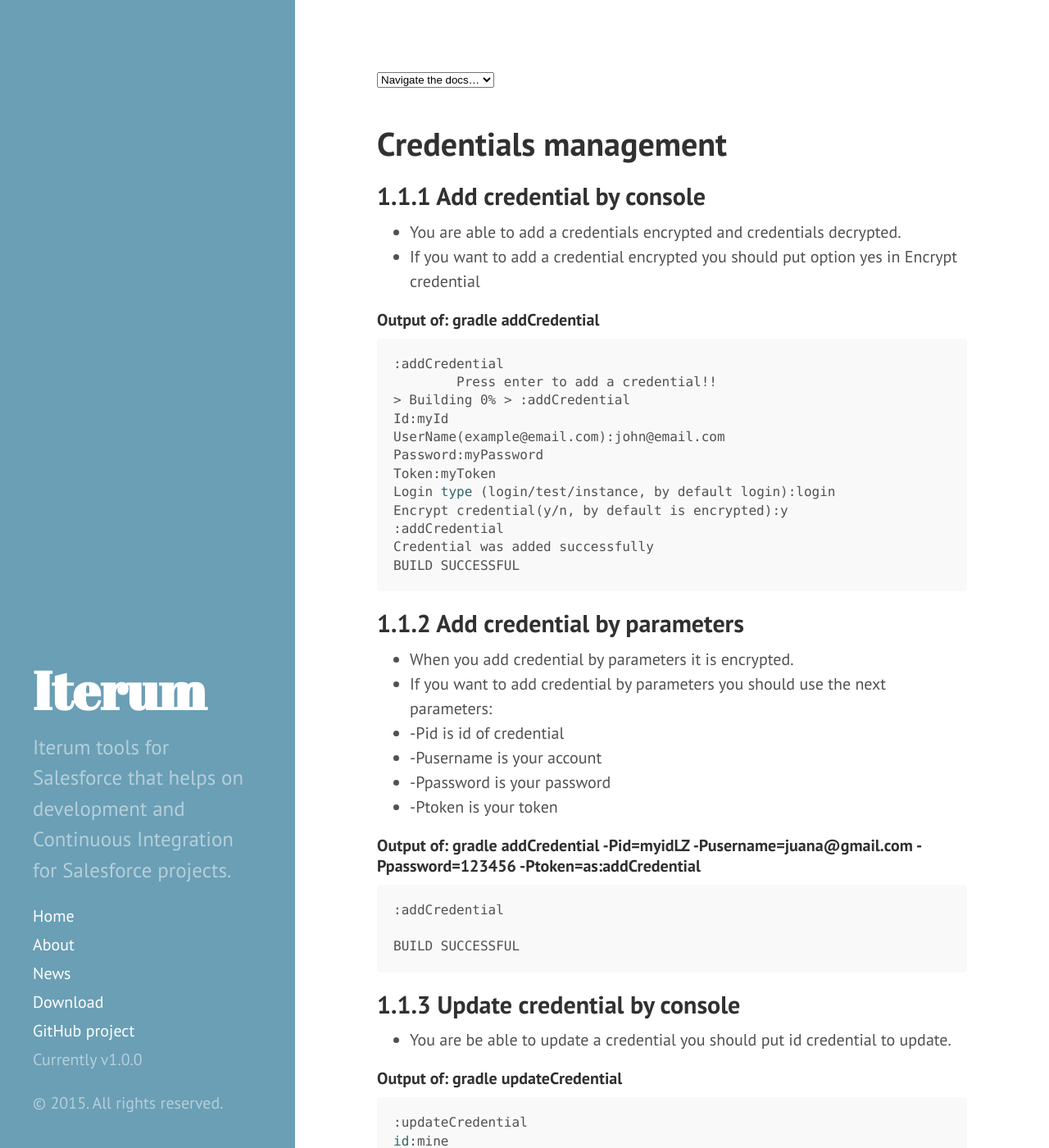
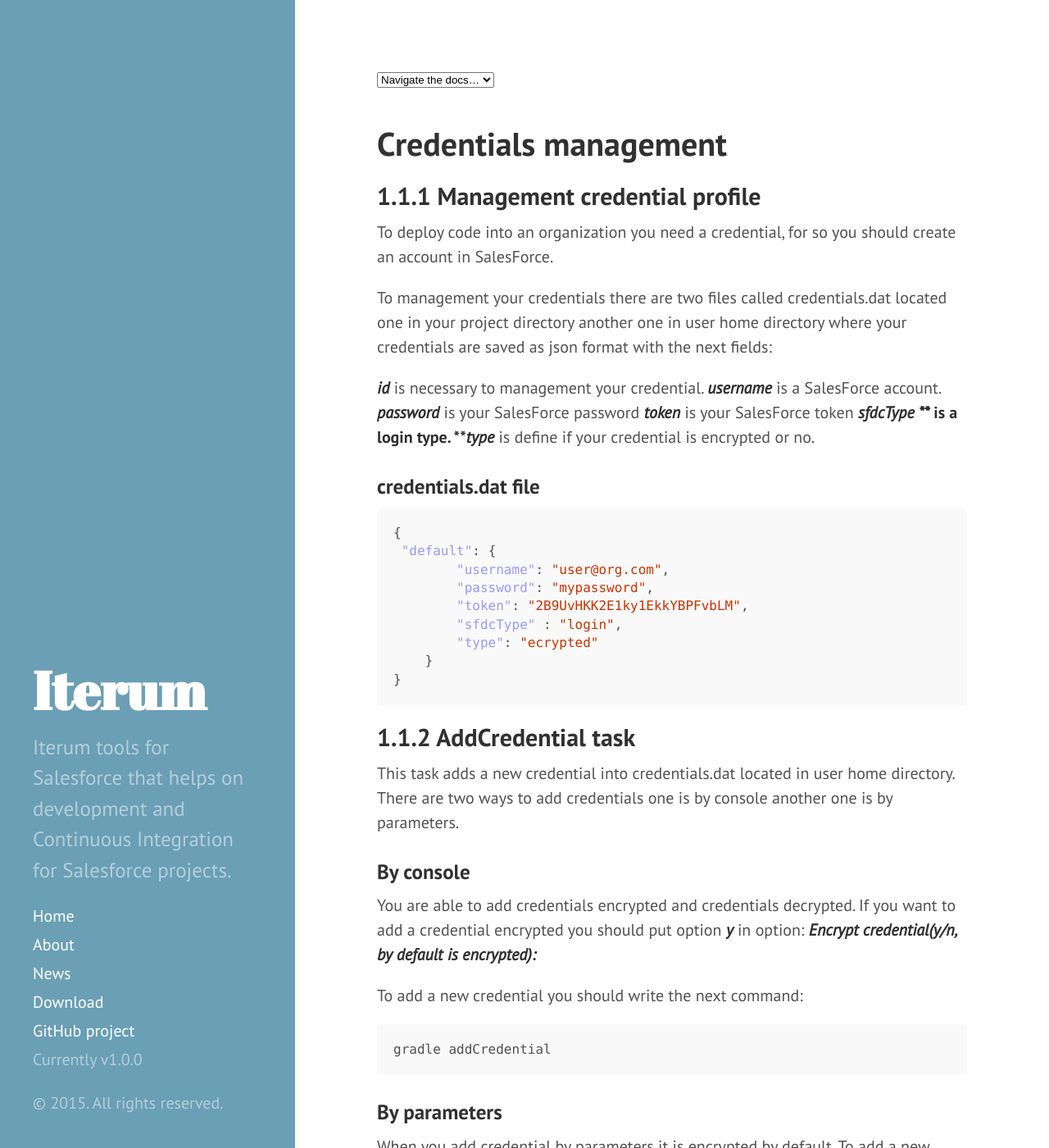
Before and after one commit to ziur/sdfc-idea, a Jekyll site: the page built from _docs/credentials.md, in a window 1280 px wide and 1400 px high. Shown: the whole window at 82% size. Built offline with Jekyll 4.4.1, drawn with Linux system fonts in a browser that asks for light colours; some of the changed text lies outside the part shown.

Commit message:
_docs configuration.md and credentials.md was updated

````diff
--- a/_docs/credentials.md
+++ b/_docs/credentials.md
@@ -3,14 +3,89 @@ layout: docs
 title: Credentials management
 permalink: /docs/credentials/
 ---
-## 1.1.1 Add credential by console
-* You are able to add a credentials encrypted and credentials decrypted.
-* If you want to add a credential encrypted you should put option yes in Encrypt credential
+## 1.1.1 Management credential profile
+
+To deploy code into an organization you need a credential, for so you should create an account in SalesForce.
+
+To management your credentials there are two files called credentials.dat located one in your project directory another one in user home directory where your credentials are saved as json format with the next fields:
+
+***id*** is necessary to management your credential.
+***username*** is a SalesForce account.
+***password*** is your SalesForce password
+***token*** is your SalesForce token
+***sfdcType *** is a login type.
+***type*** is define if your credential is encrypted or no.
+
+### credentials.dat file
+```json
+{
+ "default": {
+        "username": "user@org.com",
+        "password": "mypassword",
+        "token": "2B9UvHKK2E1ky1EkkYBPFvbLM",
+        "sfdcType" : "login",
+        "type": "ecrypted"
+    }
+}
+```
+
+## 1.1.2 AddCredential task
+
+This task adds a new credential into credentials.dat located in user home directory. There are two ways to add credentials one is by console another one is by parameters.
+
+###  By console
+You are able to add credentials encrypted and credentials decrypted. If you want to add a credential encrypted you should put option ***y*** in option: ***Encrypt credential(y/n, by default is encrypted):***
+
+To add a new credential you should write the next command:
+
+	gradle addCredential
+
+### By parameters
+When you add credential by parameters it is encrypted by default. To add a new credential by parameter you should use the next parameters:
+
+	 -Pid is id of credential
+	 -Pusername is your account
+	 -Ppassword is your password
+	 -Ptoken is your token
+
+The command to add is:
+
+	gradle addCredential -Pid=myidLZ -Pusername=juana@gmail.com
+	                     -Ppassword=123456 -Ptoken=as:addCredential
+
+
+
+## 1.1.2 UpdateCredential  task
+This task update a credential from credentials.dat file located in user home directory.
+
+### By console
+
+To update a credential by console you should write  the next command and filling credentials fields.
+
+	gradle updateCredential
+
+
+### By parameters
+If you want to update credential by parameters you should use the next parameters:
+
+	 -Pid is id of credential.
+	 -Pusername is your account.
+	 -Ppassword is your password.
+	 -Ptoken is your token.
+
+This is a command:
+
+	gradle updateCredential -Pid=myId -Pusername=user@organization.com
+	                        -Ppassword=myPassword -Ptoken=myToken
+
+
+## 1.1.3 Examples
+
+### Add credential by console:
+
 <h5> Output of:  <strong> gradle addCredential </strong></h5>
 
 ```bash
-:addCredential
-        Press enter to add a credential!!
 > Building 0% > :addCredential
 Id:myId
 UserName(example@email.com):john@email.com
@@ -19,17 +94,12 @@ Token:myToken
 Login type (login/test/instance, by default login):login
 Encrypt credential(y/n, by default is encrypted):y
 :addCredential
-Credential was added successfully
+	Credential was added successfully
 BUILD SUCCESSFUL
 ```
 
-## 1.1.2 Add credential by parameters
- * When you add credential by parameters it is encrypted.
- * If you want to add credential by parameters you should use the next parameters:
-* -Pid is id of credential
-* -Pusername is your account
-* -Ppassword is your password
-* -Ptoken is your token
+### Add credential by parameters:
+
 <h5> Output of:  <strong> gradle addCredential -Pid=myidLZ -Pusername=juana@gmail.com -Ppassword=123456 -Ptoken=as:addCredential </strong></h5>
 
 ```bash
@@ -37,9 +107,8 @@ BUILD SUCCESSFUL
 
 BUILD SUCCESSFUL
 ```
+### Update credential by console:
 
-## 1.1.3 Update credential by console
-* You are be able to update a credential you should put id credential to update.
 <h5> Output of:  <strong> gradle updateCredential </strong></h5>
 
 ```bash
@@ -52,16 +121,10 @@ Login type (login/test/instance, by default login):login
 :updateCredential
 Credential was updated successfully
 BUILD SUCCESSFUL
-
-BUILD SUCCESSFUL
 ```
 
-## 1.1.4 Update credential by parameters
- * If you want to update credential by parameters you should use the next parameters:
-* -Pid is id of credential
-* -Pusername is your account
-* -Ppassword is your password
-* -Ptoken is your token
+### Update credential by parameters:
+
 <h5> Output of:  <strong> gradle updateCredential -Pid=myId -Pusername=user@organization.com -Ppassword=myPassword -Ptoken=myToken </strong></h5>
 
 ```bash
````
Also changed, not shown: _docs/configuration.md (+12 -10 lines).
